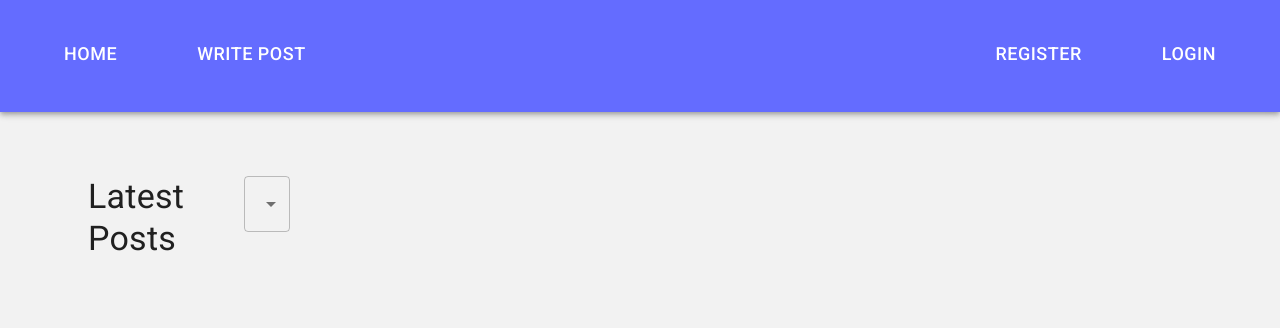
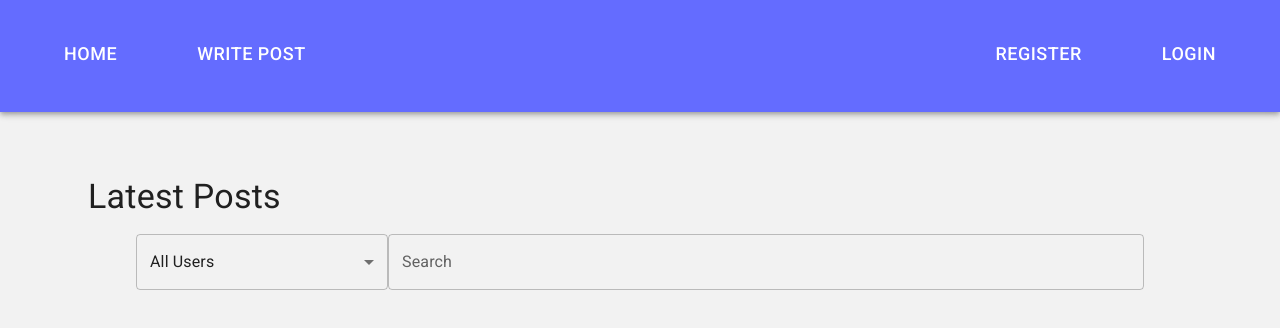
Before and after one commit to Maral1373/blog-app, a React (Vite) app: page / in a window 1280 px wide. Shown: the top 328 px of the page. Built offline with nearby package versions, Linux system fonts and the light colour scheme.

Commit message:
search style created

```diff
--- a/src/pages/Home.jsx
+++ b/src/pages/Home.jsx
@@ -1,14 +1,21 @@
 import React, { useState } from "react";
-import { Container, Typography } from "@mui/material";
-import PostsList from "../components/PostsList";
+import {
+	Container,
+	Typography,
+	MenuItem,
+	Select,
+	TextField,
+} from "@mui/material";
 import { useDispatch, useSelector } from "react-redux";
 import { deletePost, likePost } from "../redux/reducers/postsSlice";
-import { Select, MenuItem } from "@mui/material";
+import PostsList from "../components/PostsList";
 
 const Home = () => {
 	const posts = useSelector((state) => state.posts);
 	const users = useSelector((state) => state.users.users);
 	const [selectedUser, setSelectedUser] = useState("");
+	const [searchText, setSearchText] = useState("");
+
 	const dispatch = useDispatch();
 
 	const handleDeletePost = (id) => {
@@ -23,24 +30,27 @@ const Home = () => {
 		setSelectedUser(event.target.value);
 	};
 
+	const handleSearch = (event) => {
+		setSearchText(event.target.value);
+	};
+
 	return (
-		<Container
-			style={{
-				display: "flex",
-				justifyContent: "center",
-				alignItems: "flex-start",
-			}}
-		>
+		<Container>
 			<Typography variant="h4" marginBottom={2}>
 				Latest Posts
 			</Typography>
+			<div
+				style={{
+					display: "flex",
+					marginBottom: "10px",
+					width: "66rem",
+				}}
+			>
 				<Select
 					value={selectedUser}
 					onChange={handleChange}
-				style={{
-					flex: "1",
-					width: "380px",
-				}}
+					displayEmpty
+					sx={{ flex: "1", marginLeft: "3rem" }}
 				>
 					<MenuItem value="">All Users</MenuItem>
 					{users.map((user) => (
@@ -49,11 +59,21 @@ const Home = () => {
 						</MenuItem>
 					))}
 				</Select>
+				<TextField
+					label="Search"
+					variant="outlined"
+					size="medium"
+					value={searchText}
+					onChange={handleSearch}
+					sx={{ flex: "3" }}
+				/>
+			</div>
 			<PostsList
 				posts={posts}
 				deletePost={handleDeletePost}
 				likePost={handleLikePost}
 				selectedUser={selectedUser}
+				searchText={searchText}
 			/>
 		</Container>
 	);
```
Lines whose indentation alone changed are shown as unchanged.
